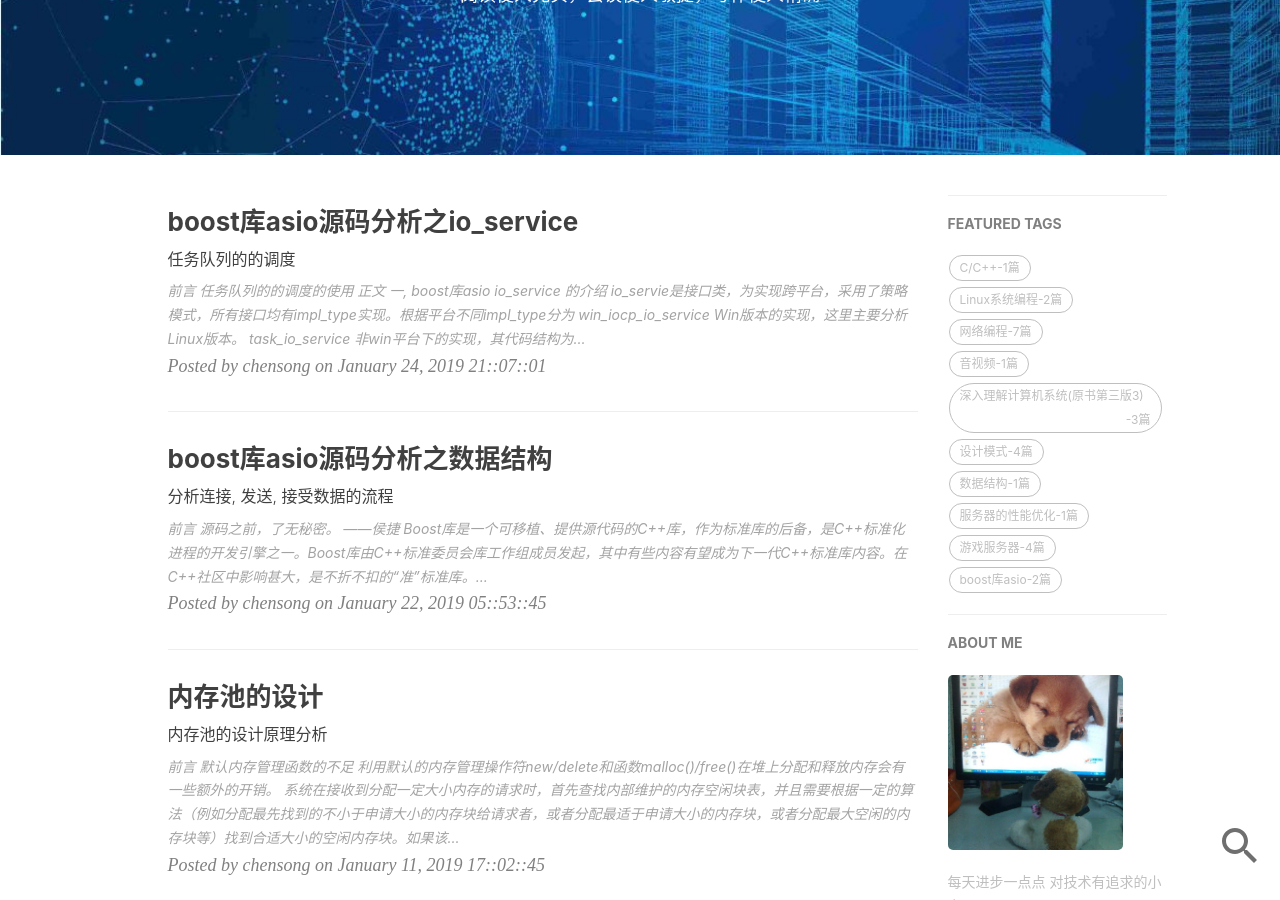
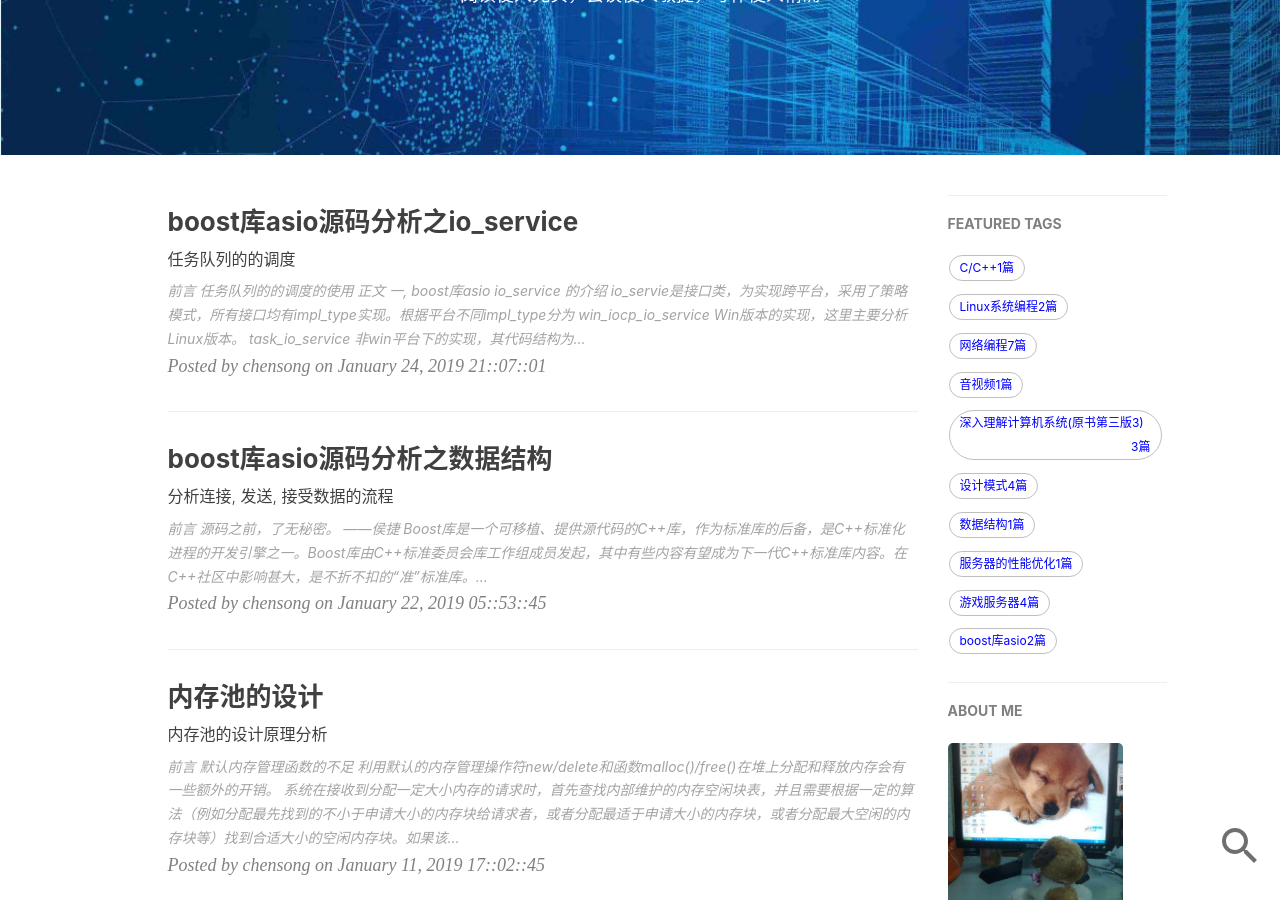
Before and after one commit to chensongpoixs/chensongpoixs.github.io, a Jekyll site: the page built from index.html, in a window 1280 px wide and 900 px high, scrolled down 263 px. Built offline with Jekyll 4.4.1, drawn with Linux system fonts in a browser that asks for light colours; nearby versions of some CDN libraries; the list of posts is cut into pages by our own code; comment, search, counter and statistics services are not loaded.

Commit message:
调整文章显示

```diff
--- a/_layouts/page.html
+++ b/_layouts/page.html
@@ -40,10 +40,12 @@ layout: default
                     <div class="tags">
         				{% for tag in site.tags %}
                             {% if tag[1].size > {{site.featured-condition-size}} %}
-                				<a href="{{ site.baseurl }}/tags/#{{ tag[0] }}" title="{{ tag[0] }}" rel="{{ tag[1].size }}">
-                                <span style="float:inherit">{{ tag[0] }}</span>
-                                <span style="float:right;">-{{tag[1].size}}篇</span>
+                				<a href="{{ site.baseurl }}/tags/#{{ tag[0] }}" title="{{ tag[0] }}" rel="{{ tag[1].size }}" width="100">
+                                <font color="#0000FF">
+								<span style="float:left">{{ tag[0] }}</span>
                                 <!--tag 文章篇数-->
+								<span style="float:right">{{tag[1].size}}篇</span>
+								</font>
 								</a>
 								<br>
                             {% endif %}
@@ -92,10 +94,12 @@ layout: default
                     <div class="tags">
                         {% for tag in site.tags %}
                             {% if tag[1].size > {{site.featured-condition-size}} %}
-                                <a href="{{ site.baseurl }}/tags/#{{ tag[0] }}" title="{{ tag[0] }}" rel="{{ tag[1].size }}">
-                                <span style="float:inherit">{{ tag[0] }}</span>
-                                <span style="float:right;">-{{tag[1].size}}篇</span>
+                                <a href="{{ site.baseurl }}/tags/#{{ tag[0] }}" title="{{ tag[0] }}" rel="{{ tag[1].size }}" width="100">
+                                <font color="#0000FF">
+								<span style="float:left">{{ tag[0] }}</span>
                                 <!--tag 文章篇数-->
+								<span style="float:right">{{tag[1].size}}篇</span>
+								</font>
 								</a>
 								<br>
                             {% endif %}
```
